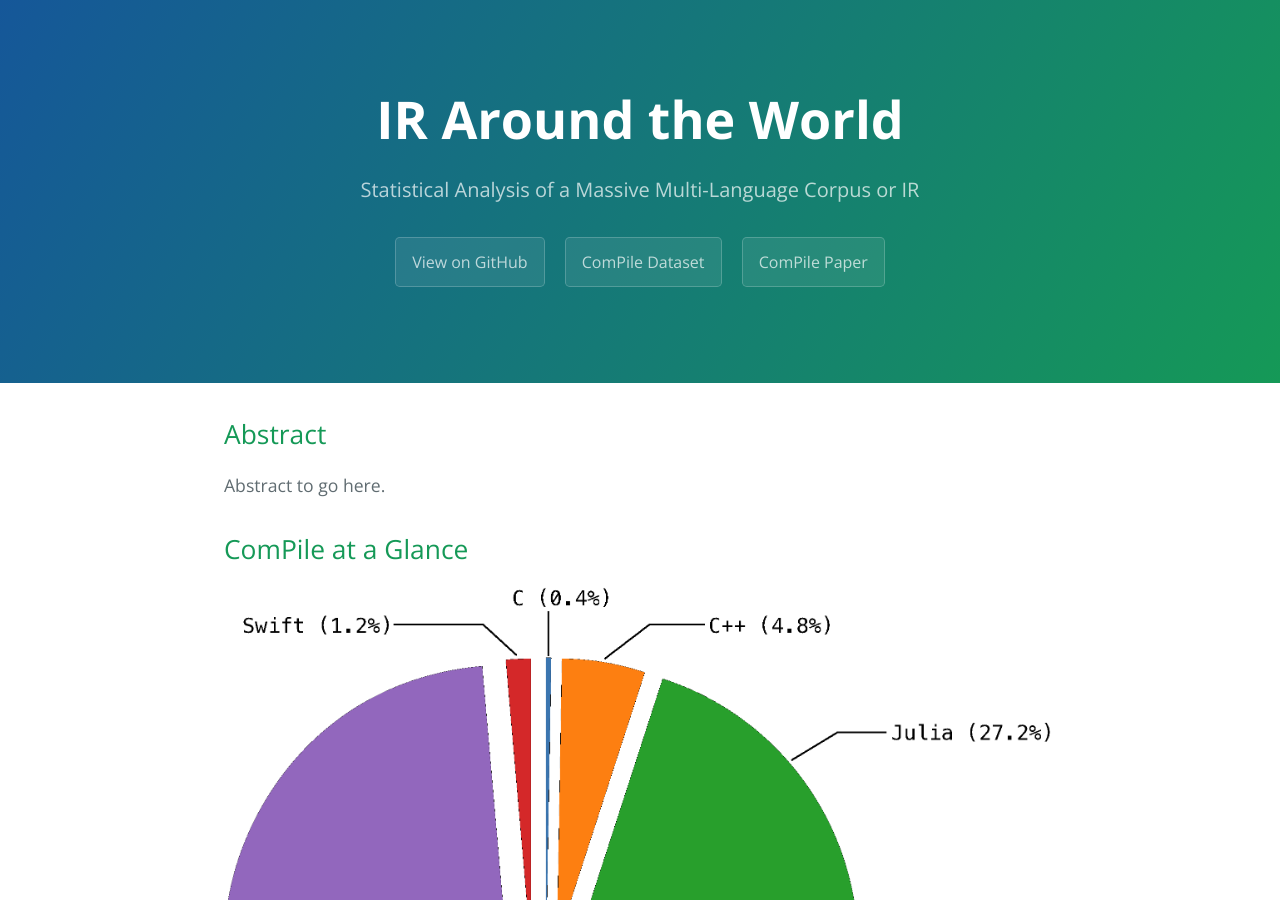
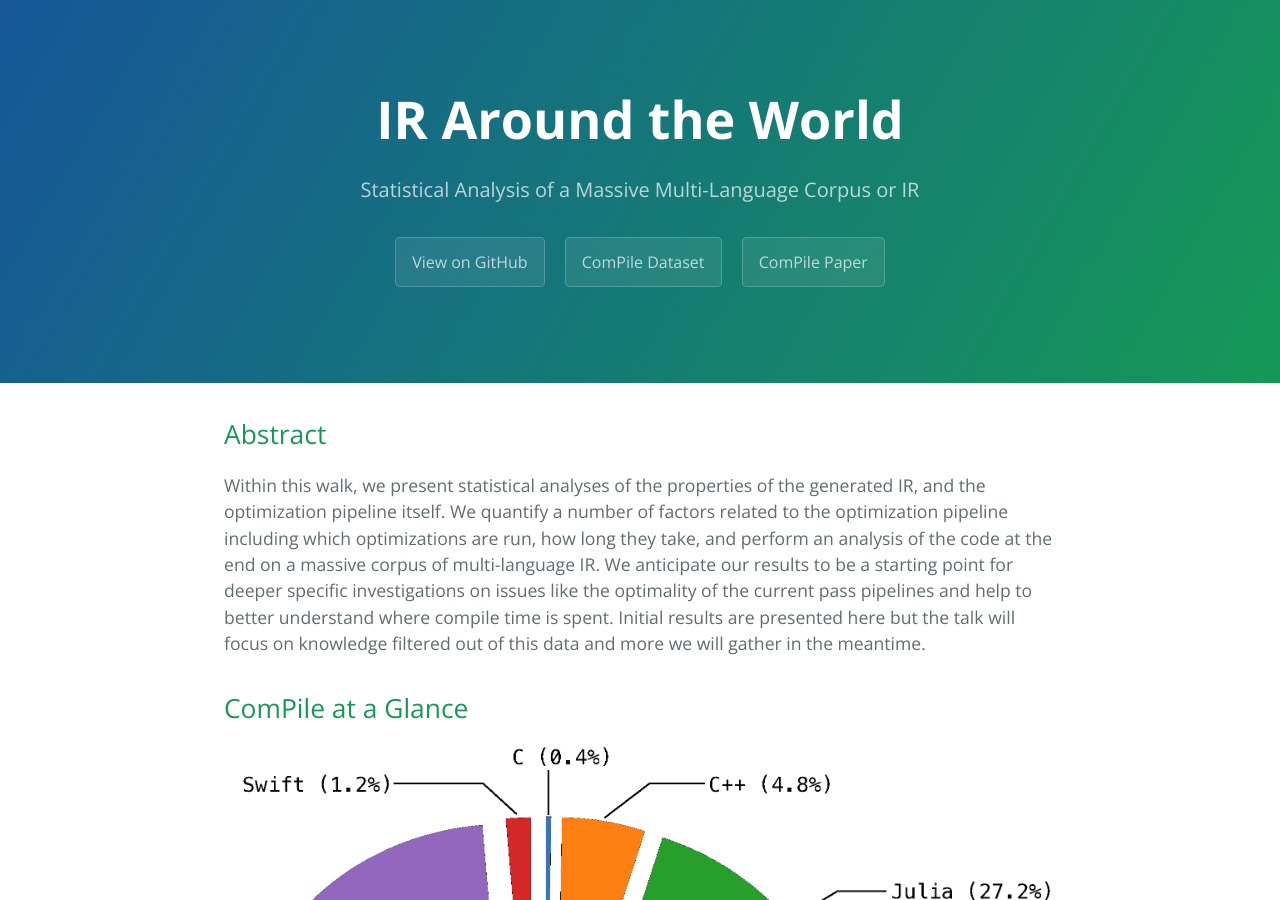
Before and after one commit to llvm-ml/IR-Around-the-World, a Jekyll site: the page built from index.md, in a window 1280 px wide and 900 px high. Built offline with Jekyll 4.4.1, drawn with Linux system fonts in a browser that asks for light colours.

Commit message:
Add abstract to the webpage.

```diff
--- a/index.md
+++ b/index.md
@@ -6,7 +6,7 @@ title: IR Around the World
 
 ## Abstract
 
-Abstract to go here.
+Within this walk, we present statistical analyses of the properties of the generated IR, and the optimization pipeline itself. We quantify a number of factors related to the optimization pipeline including which optimizations are run, how long they take, and perform an analysis of the code at the end on a massive corpus of multi-language IR. We anticipate our results to be a starting point for deeper specific investigations on issues like the optimality of the current pass pipelines and help to better understand where compile time is spent. Initial results are presented here but the talk will focus on knowledge filtered out of this data and more we will gather in the meantime.
 
 ## ComPile at a Glance
 
```
